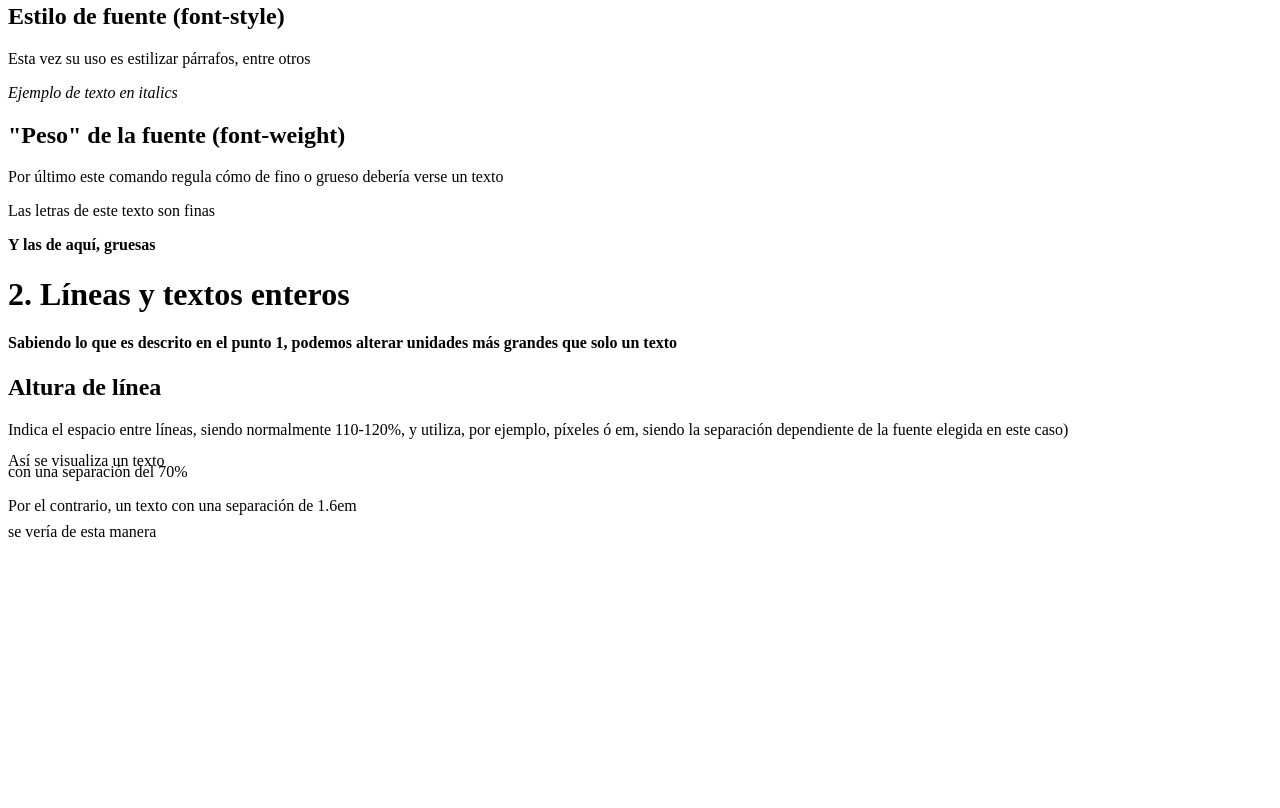
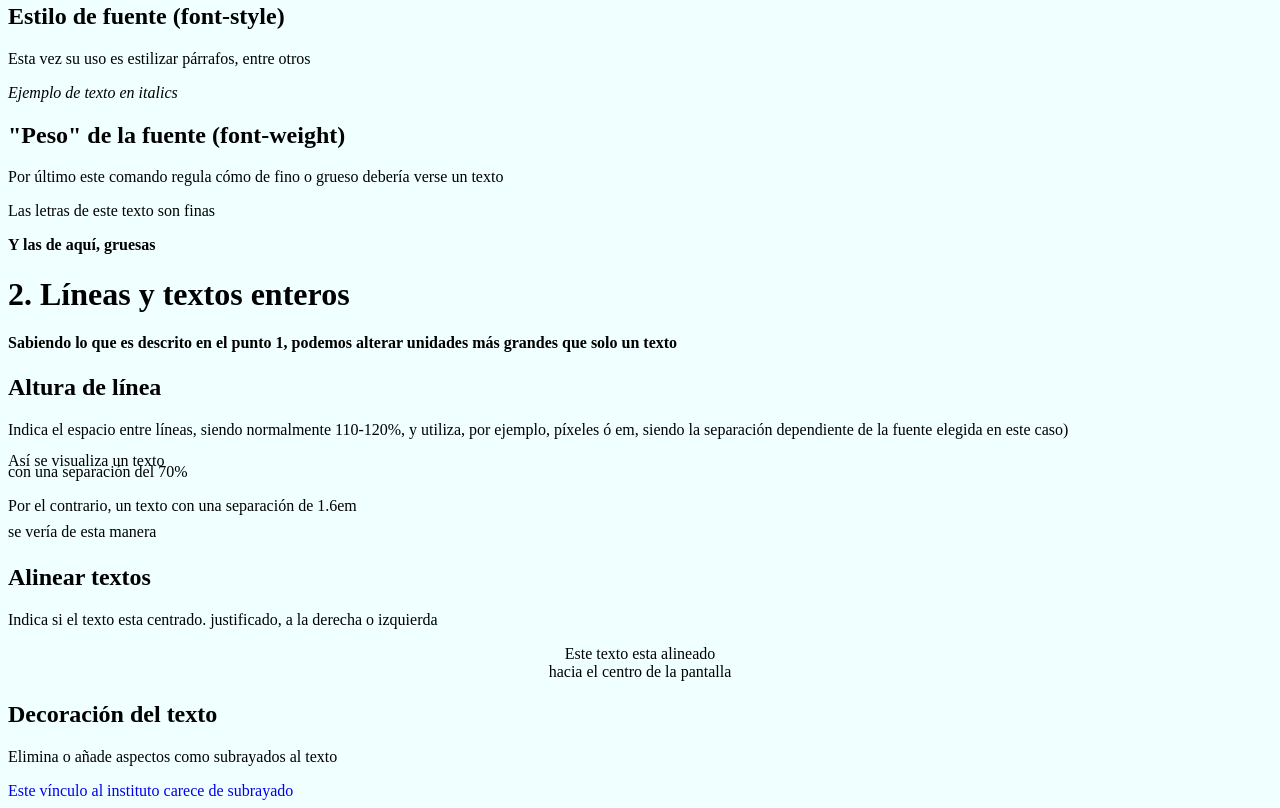
Before and after one commit to jmartinapaza/jmartinapaza.github.io, a plain HTML site: page propiedades_texto_css.html in a window 1280 px wide. Shown: the part 510-1318 px from the top of the page. Before the commit the page ends 1070 px from the top, so only its background shows below. Drawn offline with Linux system fonts and the light colour scheme.

Commit message:
Add files via upload

```diff
--- a/propiedades_texto_css.html
+++ b/propiedades_texto_css.html
@@ -26,7 +26,15 @@
 #separacion-dos {
     line-height: 1.6em;
 }
+#alinear {
+  text-align: center;
+}
 
+body {background-color: azure;}
+
+#deco {
+    text-decoration: none red;
+}
     </style>
 </head>
 <body>
@@ -73,10 +81,22 @@
 
 <p>Indica el espacio entre líneas, siendo normalmente 110-120%, y utiliza, por ejemplo, píxeles ó em, siendo la separación dependiente de la fuente elegida en este caso)</p>
 
-<p id="setenta"">Así se visualiza un texto <br>
+<p id="setenta">Así se visualiza un texto <br>
 con una separación del 70%</p>
 
 <p id="separacion-dos" class="texto-px">Por el contrario, un texto con una separación de 1.6em <br>
 se vería de esta manera</p>
+
+<h2> Alinear textos</h2>
+
+<p>Indica si el texto esta centrado. justificado, a la derecha o izquierda</p>
+
+<p id="alinear">Este texto esta alineado <br>
+hacia el centro de la pantalla</p>
+
+<h2>Decoración del texto</h2>
+
+<p>Elimina o añade aspectos como subrayados al texto</p>
+<a href="https://iesgaherrera.com/" id="deco"> Este vínculo al instituto carece de subrayado</a>
 </body>
 </html>
```
